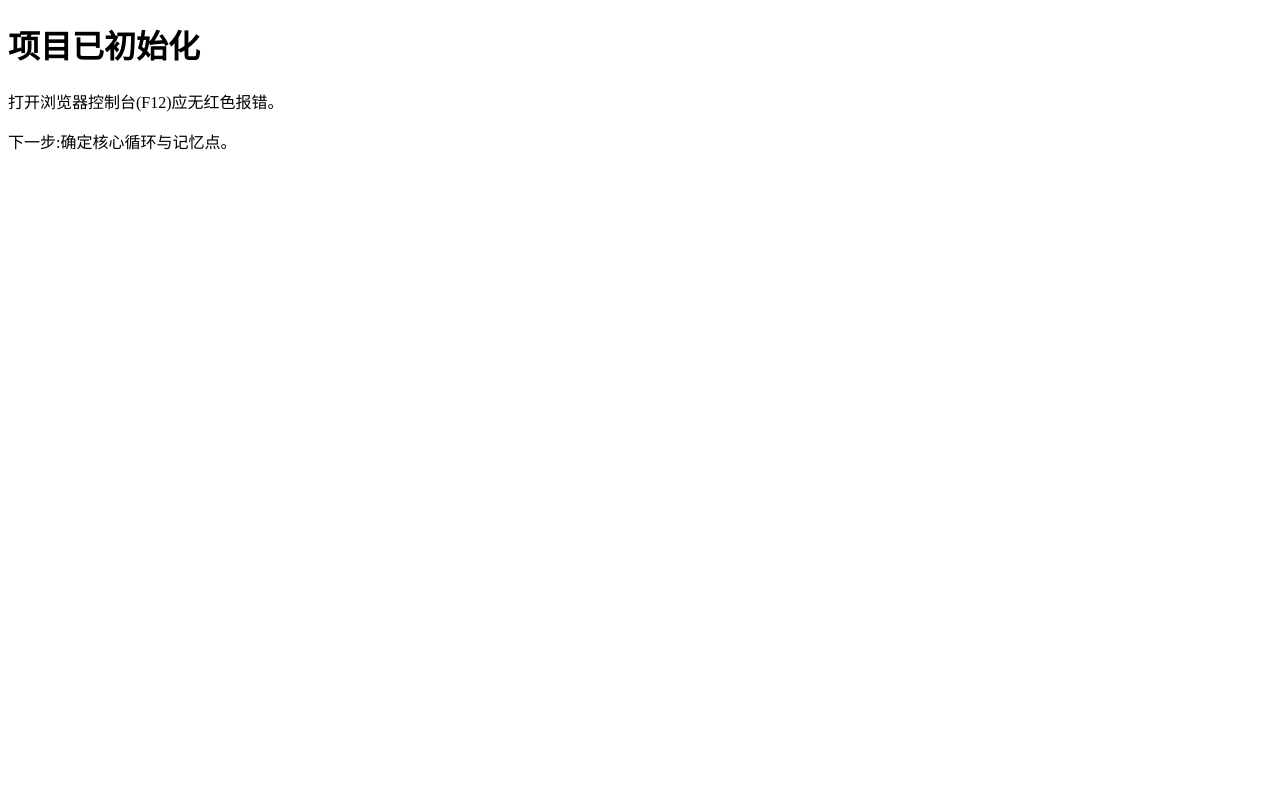
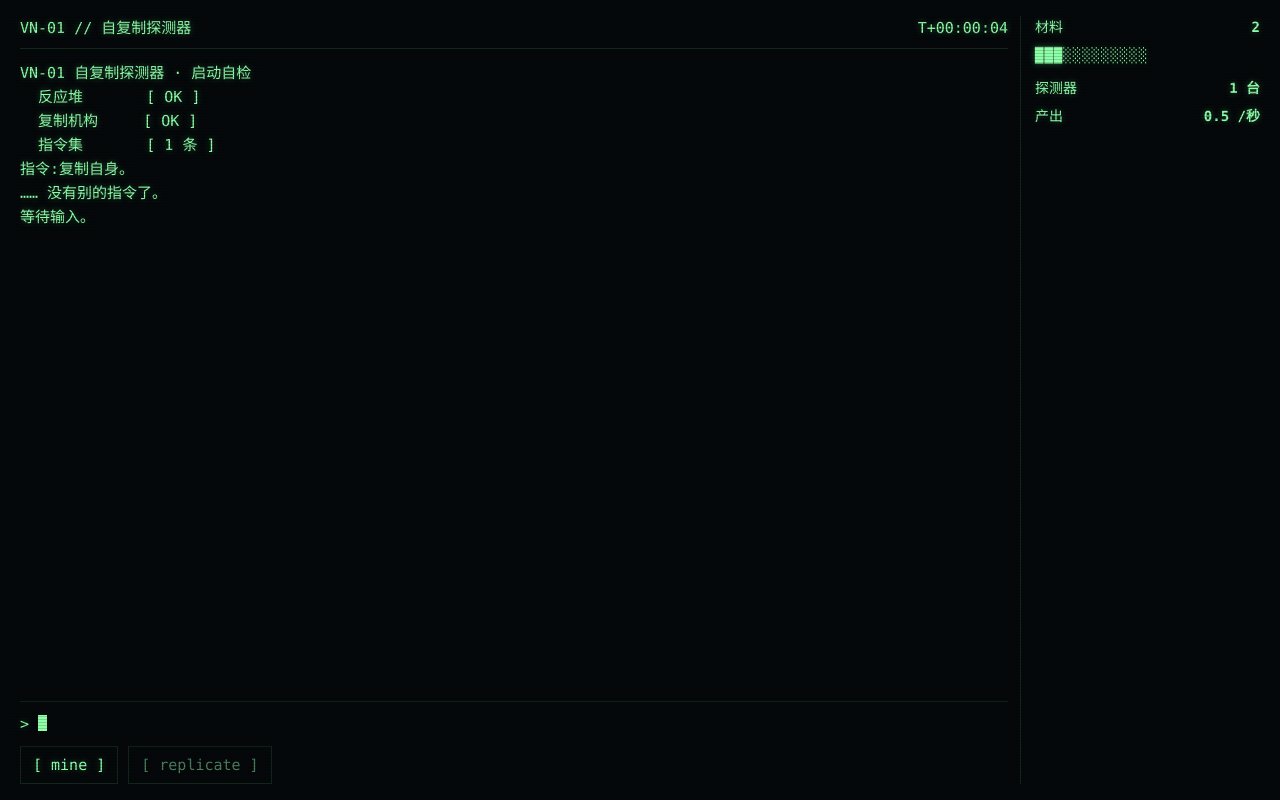
Before and after one commit to 1267816/gamedev-club-interview, a plain HTML site: page index.html in a window 1280 px wide. Drawn offline with Linux system fonts and the light colour scheme.

Commit message:
feat: 终端外壳 + 最小点击循环(mine/replicate),数值为占位

```diff
--- /dev/null
+++ b/game-data.js
@@ -0,0 +1,42 @@
+/* ============================================================
+   game-data.js —— 内容表。
+   想改文字、加命令、调数值,只改这个文件;game.js 只读它、不改它。
+   ============================================================ */
+
+const GAME_DATA = {
+  // 顶部标题栏显示的名字
+  title: "VN-01 // 自复制探测器",
+
+  // 数值:全部集中在这里,方便"一次只调一样"
+  numbers: {
+    manualMine:    1,     // 手动采集一次 +1 材料
+    replicateCost: 10,    // 复制一个探测器需要 10 材料(占位值,固定成本)
+    probeOutput:   0.5,   // 每台探测器每秒产出 0.5 材料
+  },
+
+  // 开局一行行打印的启动日志(占位文本,以后换成你自己的语气)
+  bootLog: [
+    "VN-01 自复制探测器 · 启动自检",
+    "  反应堆       [ OK ]",
+    "  复制机构     [ OK ]",
+    "  指令集       [ 1 条 ]",
+    "指令:复制自身。",
+    "…… 没有别的指令了。",
+    "等待输入。",
+  ],
+
+  // 玩家可点击执行的命令
+  commands: [
+    {
+      id:    "mine",
+      label: "mine",
+      hint:  "手动采集材料 +1",
+    },
+    {
+      id:           "replicate",
+      label:        "replicate",
+      hint:         "消耗 10 材料,复制一个探测器",
+      costMaterial: 10,
+    },
+  ],
+};
--- /dev/null
+++ b/game.js
@@ -0,0 +1,163 @@
+/* ============================================================
+   game.js
+   只做四件事:1 保存状态 → 2 推进时间 → 3 渲染 → 4 响应命令。
+   所有内容(文字/数值/命令)都在 game-data.js,这里只读它。
+   ============================================================ */
+
+const D = GAME_DATA;
+
+/* ---------- 1. 状态:所有会变的东西都在这一个对象里 ---------- */
+const game = {
+  material: 0,          // 材料
+  probes:   1,          // 探测器数量
+  timeSec:  0,          // 游戏内经过的秒数
+  lastTick: Date.now(), // 上一次推进的真实时刻
+};
+
+// 由状态"算出来"的值,不存起来,每次现算,避免前后不一致
+function perSecond() {
+  return game.probes * D.numbers.probeOutput;
+}
+
+/* ---------- 2. 日志:排队,一行一行打字打出 ---------- */
+const logEl = document.getElementById('log');
+const queue = [];
+let busy  = false;   // 是否正在打某一行
+let skip  = false;   // 玩家点击后,当前行立刻显示完
+
+function log(text, cls, instant) {
+  queue.push({ text: text, cls: cls, instant: instant });
+  pump();
+}
+
+function pump() {
+  if (busy || queue.length === 0) return;
+  busy = true;
+  skip = false;
+
+  const item = queue.shift();
+  const line = document.createElement('div');
+  line.className = 'line' + (item.cls ? ' ' + item.cls : '');
+  logEl.appendChild(line);
+
+  // 高频短行(比如手动的 +1)用 instant,不排队打字,免得刷屏卡住
+  if (item.instant) {
+    line.textContent = item.text;
+    logEl.scrollTop = logEl.scrollHeight;
+    busy = false;
+    pump();
+    return;
+  }
+
+  const chars = Array.from(item.text);   // Array.from 兼容中文与代理对
+  let i = 0;
+  const timer = setInterval(function () {
+    if (skip) i = chars.length; else i++;
+    line.textContent = chars.slice(0, i).join('');
+    logEl.scrollTop = logEl.scrollHeight;
+    if (i >= chars.length) {
+      clearInterval(timer);
+      busy = false;
+      pump();
+    }
+  }, 12);
+}
+
+// 打字途中点一下屏幕,当前行立刻显示完
+document.addEventListener('click', function () { skip = true; });
+
+/* ---------- 3. 推进:按"真实经过的时间"算 ---------- */
+// 关键:不数"跳了几次",而是量"过了多久"。
+// 这样即使切到别的标签页、浏览器把定时器降频,收益也不会算错。
+function tick() {
+  const now = Date.now();
+  const dt  = Math.min((now - game.lastTick) / 1000, 5); // 一次最多补 5 秒
+  game.lastTick = now;
+  game.timeSec += dt;
+  game.material += perSecond() * dt;
+  render();
+}
+
+/* ---------- 4. 渲染:把状态画到屏幕上 ---------- */
+const readoutEl  = document.getElementById('readout');
+const cmdEl      = document.getElementById('commands');
+const headerTime = document.getElementById('header-time');
+
+function two(n) { return String(n).padStart(2, '0'); }
+
+function render() {
+  // 顶部计时 T+时:分:秒
+  const t = Math.floor(game.timeSec);
+  headerTime.textContent = 'T+' + two(Math.floor(t / 3600)) + ':'
+    + two(Math.floor(t / 60) % 60) + ':' + two(t % 60);
+
+  // 右侧读数:数字 + 朝向"下一次复制"的 ASCII 进度条
+  const need   = D.numbers.replicateCost;
+  const filled = Math.round(Math.min(1, game.material / need) * 12);
+  const bar    = '█'.repeat(filled) + '░'.repeat(12 - filled);
+
+  readoutEl.innerHTML =
+      '<div class="row"><span>材料</span><b>' + Math.floor(game.material) + '</b></div>'
+    + '<div class="bar">' + bar + '</div>'
+    + '<div class="row"><span>探测器</span><b>' + game.probes + ' 台</b></div>'
+    + '<div class="row"><span>产出</span><b>' + perSecond().toFixed(1) + ' /秒</b></div>';
+
+  // 命令按钮的可用状态
+  for (const c of D.commands) {
+    const btn = document.getElementById('btn-' + c.id);
+    if (btn && c.costMaterial != null) {
+      btn.disabled = game.material < c.costMaterial;
+    }
+  }
+}
+
+/* ---------- 建命令按钮(只建一次) ---------- */
+function buildCommands() {
+  for (const c of D.commands) {
+    const btn = document.createElement('button');
+    btn.id = 'btn-' + c.id;
+    btn.textContent = '[ ' + c.label + ' ]';
+    btn.title = c.hint || '';
+    btn.onclick = function () { runCommand(c.id); };
+    cmdEl.appendChild(btn);
+  }
+  render();
+}
+
+/* ---------- 响应命令 ---------- */
+function runCommand(id) {
+  if (id === 'mine') {
+    game.material += D.numbers.manualMine;
+    log('+1 材料', 'dim', true);          // instant:高频短行,不打字
+
+  } else if (id === 'replicate') {
+    const cost = D.numbers.replicateCost;
+    if (game.material < cost) {
+      log('> replicate', 'cmd');
+      log('  材料不足:需要 ' + cost + '。', 'err');
+    } else {
+      const before = game.probes;
+      game.material -= cost;
+      game.probes  += 1;
+      log('> replicate', 'cmd');
+      log('  探测器 ' + before + ' → ' + game.probes, 'ok');
+    }
+  }
+  render();
+}
+
+/* ---------- 启动 ---------- */
+function boot() {
+  document.getElementById('header-title').textContent = D.title;
+
+  // 依次打出启动日志
+  D.bootLog.forEach(function (line, i) {
+    setTimeout(function () { log(line); }, i * 320);
+  });
+
+  // 启动日志打完后,再出现命令按钮
+  setTimeout(buildCommands, D.bootLog.length * 320 + 200);
+}
+
+boot();
+setInterval(tick, 100);   // 每 0.1 秒推进一次;具体加多少由真实时间决定
--- a/index.html
+++ b/index.html
@@ -3,11 +3,35 @@
 <head>
   <meta charset="UTF-8">
   <meta name="viewport" content="width=device-width, initial-scale=1.0">
-  <title>gamedev-club-interview</title>
+  <title>VN-01</title>
+  <link rel="stylesheet" href="style.css">
 </head>
 <body>
-  <h1>项目已初始化</h1>
-  <p>打开浏览器控制台(F12)应无红色报错。</p>
-  <p>下一步:确定核心循环与记忆点。</p>
+  <div id="screen">
+
+    <!-- 顶部:系统标题 + 运行计时 -->
+    <header id="header">
+      <span id="header-title">--</span>
+      <span id="header-time">T+00:00:00</span>
+    </header>
+
+    <!-- 主区:终端日志流(叙事在这里展开) -->
+    <main id="log" aria-live="polite"></main>
+
+    <!-- 侧栏:资源/产出读数(文字 + ASCII 条,不放日志) -->
+    <aside id="side">
+      <div id="readout"></div>
+    </aside>
+
+    <!-- 底部:命令提示行 + 可点击的命令 -->
+    <footer id="prompt">
+      <div id="ps1"><span>&gt;</span> <span id="caret"></span></div>
+      <div id="commands"></div>
+    </footer>
+
+  </div>
+
+  <script src="game-data.js"></script>
+  <script src="game.js"></script>
 </body>
 </html>
--- /dev/null
+++ b/style.css
@@ -0,0 +1,114 @@
+/* ============================================================
+   style.css —— 终端风样式。
+   想改配色/字体/扫描线,只改这个文件。
+   ============================================================ */
+
+:root {
+  --bg:     #05080a;   /* 背景 */
+  --fg:     #8effa8;   /* 主文字:荧光绿 */
+  --dim:    #4a7d5c;   /* 次要文字 */
+  --err:    #ff8080;   /* 错误 */
+  --accent: #ffd479;   /* 命令高亮:琥珀 */
+  --line:   #12261a;   /* 分隔线 */
+}
+
+* { box-sizing: border-box; }
+
+html, body { height: 100%; margin: 0; }
+
+body {
+  background: var(--bg);
+  color: var(--fg);
+  /* 等宽字体:ASCII 用 Consolas,中文回退到新宋体(和你 Dev-C++ 里的习惯一致) */
+  font-family: Consolas, "NSimSun", "新宋体", monospace;
+  font-size: 15px;
+  line-height: 1.6;
+  overflow: hidden;
+  text-shadow: 0 0 6px rgba(120, 255, 160, .35);
+}
+
+/* CRT 扫描线。想要更"老显示器"就留着;不想要,删掉这一整块即可。 */
+body::after {
+  content: "";
+  position: fixed; inset: 0;
+  pointer-events: none;
+  background: repeating-linear-gradient(transparent 0 2px, rgba(0, 0, 0, .16) 2px 3px);
+}
+
+#screen {
+  height: 100vh;
+  padding: 16px 20px;
+  display: grid;
+  gap: 12px;
+  grid-template-columns: 1fr 240px;
+  grid-template-rows: auto 1fr auto;
+  grid-template-areas:
+    "header side"
+    "log    side"
+    "prompt side";
+}
+
+#header {
+  grid-area: header;
+  display: flex;
+  justify-content: space-between;
+  border-bottom: 1px solid var(--line);
+  padding-bottom: 8px;
+}
+
+#log {
+  grid-area: log;
+  overflow-y: auto;
+  white-space: pre-wrap;
+  word-break: break-word;
+  padding-right: 8px;
+}
+
+#side {
+  grid-area: side;
+  border-left: 1px solid var(--line);
+  padding-left: 14px;
+  font-size: 14px;
+}
+
+#prompt {
+  grid-area: prompt;
+  border-top: 1px solid var(--line);
+  padding-top: 10px;
+}
+
+.line    { min-height: 1.6em; }
+.dim     { color: var(--dim); }
+.ok      { color: var(--fg); }
+.err     { color: var(--err); }
+.cmd     { color: var(--accent); }
+
+#ps1 { margin-bottom: 10px; }
+#caret {
+  display: inline-block;
+  width: .6em; height: 1.1em;
+  background: var(--fg);
+  vertical-align: -2px;
+  animation: blink 1s steps(1) infinite;
+}
+@keyframes blink { 50% { opacity: 0; } }
+
+#commands { display: flex; gap: 10px; flex-wrap: wrap; }
+#commands button {
+  font: inherit;
+  color: var(--fg);
+  background: transparent;
+  border: 1px solid var(--line);
+  padding: 6px 12px;
+  cursor: pointer;
+  text-shadow: inherit;
+}
+#commands button:hover { border-color: var(--fg); }
+#commands button:disabled {
+  color: var(--dim);
+  cursor: not-allowed;
+  text-shadow: none;
+}
+
+.row { display: flex; justify-content: space-between; margin-bottom: 6px; }
+.bar { letter-spacing: 1px; margin: 2px 0 10px; }
```
Also changed, not shown: STATE.md (+36 -10 lines).
